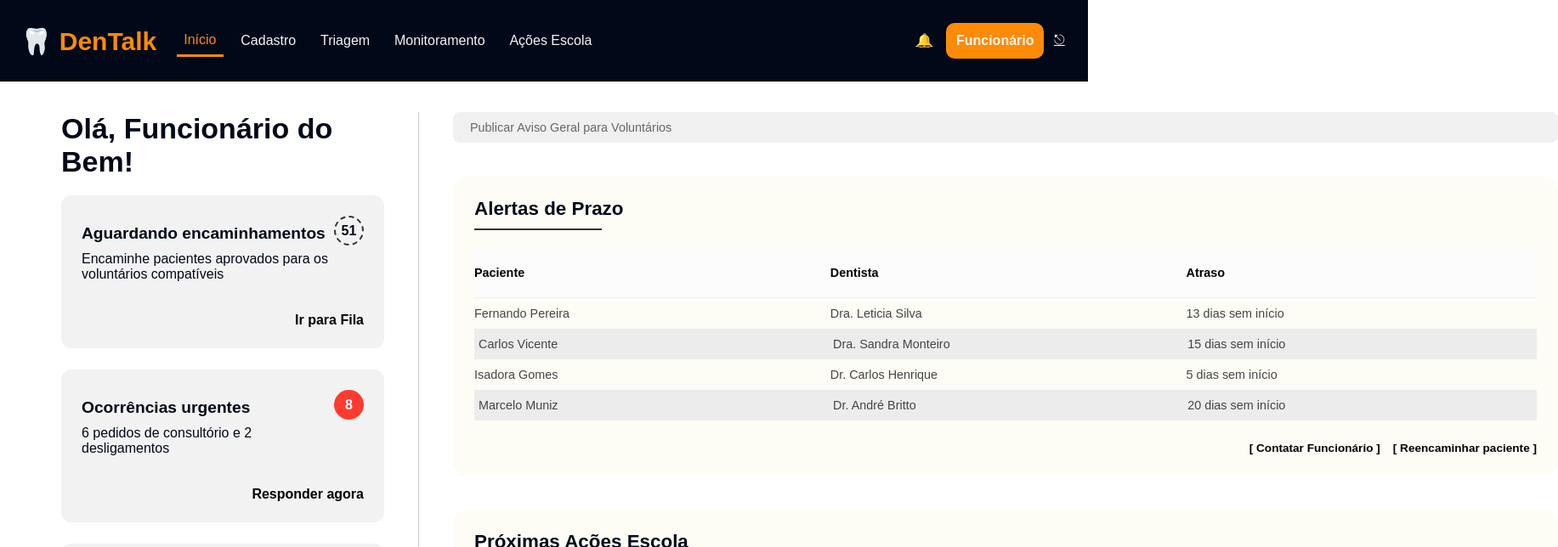
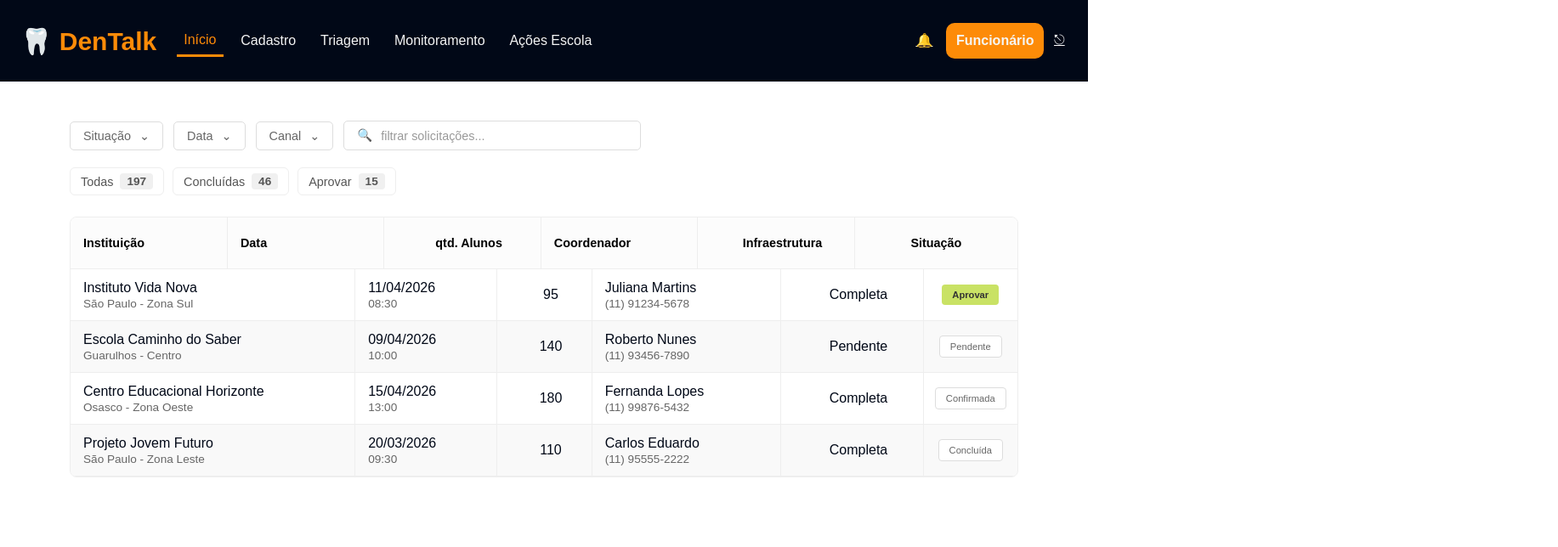
Before and after one commit to Moonnax/Dentalk, a React (Vite) app: page /acoesescolaf in a window 1280 px wide. Shown: the top 644 px of the page at 85% size, 1833 px wide, since content can reach past the window. Built offline with nearby package versions, Linux system fonts and the light colour scheme.

Commit message:
Pag FacoesEscola e estilizacao

```diff
--- a/src/App.tsx
+++ b/src/App.tsx
@@ -4,6 +4,7 @@ import Finicio from './pages/Funcionario/Finicio/Finicio'
 import Fcadastro from './pages/Funcionario/Fcadastro/Fcadastro'
 import Ftriagem from './pages/Funcionario/Ftriagem/Ftriagem'
 import Fmonitoramento from './pages/Funcionario/Fmonitoramento/Fmonitoramento'
+import FacoesEscola from './pages/Funcionario/FacoesEscola/FacoesEscola'
 
 function App() {
   return (
@@ -14,7 +15,7 @@ function App() {
         <Route path="/cadastrof" element={<Fcadastro />} />
         <Route path="/triagemf" element={<Ftriagem />} />
         <Route path="/monitoramento" element={<Fmonitoramento />} />
-        <Route path="/acoesescolaf" element={<Finicio />} />
+        <Route path="/acoesescolaf" element={<FacoesEscola />} />
       </Routes>
     </BrowserRouter>
   )
--- a/src/pages/Funcionario/FacoesEscola/FacoesEscola.css
+++ b/src/pages/Funcionario/FacoesEscola/FacoesEscola.css
@@ -19,7 +19,6 @@ main{
 }
 
 /* fim style */
-
 
 /* HEADER */
 header{
@@ -122,6 +121,169 @@ header{
 
 /* FIM header */
 
+
+.cadastro_container {
+    padding: 30px 50px;
+    background-color: #fff;
+    min-height: 70vh;
+}
+
+.filtros_cadastro {
+    display: flex;
+    justify-content: space-between;
+    margin-bottom: 20px;
+}
+
+.filtros_grupo { display: flex; gap: 12px; align-items: center; }
+
+.caixa_filtro, .simular_busca {
+    border: 1px solid #ddd;
+    padding: 8px 15px;
+    border-radius: 5px;
+    display: flex;
+    align-items: center;
+    gap: 10px;
+    font-size: 0.9rem;
+    color: #666;
+    background: white;
+}
+.simular_busca { width: 350px; color: #999; }
+
+.contagem_abas {
+    display: flex;
+    gap: 10px;
+    margin-bottom: 25px;
+}
+
+.aba {
+    border: 1px solid #eee;
+    padding: 6px 12px;
+    border-radius: 6px;
+    display: flex;
+    align-items: center;
+    gap: 8px;
+    font-size: 0.9rem;
+    color: #555;
+}
+
+.bolinha_numero {
+    padding: 2px 8px;
+    border-radius: 4px;
+    font-weight: bold;
+    font-size: 0.85rem;
+}
+.bolinha_numero.gray { background: #f0f0f0; }
+
+.lista_usuarios {
+    border: 1px solid #eee;
+    border-radius: 8px;
+    overflow: hidden;
+    width: 100%;
+}
+
+.linha_cabecalho, .linha_usuario {
+    display: flex;
+    padding: 0;
+    border-bottom: 1px solid #eee;
+    align-items: center;
+    min-height: 60px;
+}
+
+.linha_cabecalho {
+    background-color: #fcfcfc;
+    font-weight: bold;
+    color: #333;
+
+}
+.destaque { background-color: #f9f9f9; }
+
+
+.col-instituicao, .col-data, .col-alunos, .col-coordenador, .col-infra, .col-situacao {
+    height: 60px;
+    font-size: 1rem;
+    display: flex;
+    align-items: center;
+    padding-left: 15px;
+    font-size: 1rem;
+}
+
+.col-instituicao {
+    width: 30%;
+    justify-content: flex-start;
+    flex-direction: column;
+    align-items: flex-start;
+    justify-content: center;
+ }
+.col-data {
+    width: 15%;
+    border-left: 1px solid #eee;
+    justify-content: flex-start;
+    flex-direction: column;
+    align-items: flex-start;
+    justify-content: center;
+}
+.col-alunos {
+    width: 10%;
+    border-left: 1px solid #eee;
+    justify-content: center;
+}
+.col-coordenador {
+    width: 20%;
+    border-left: 1px solid #eee;
+    justify-content: flex-start;
+    flex-direction: column;
+    align-items: flex-start;
+    justify-content: center;
+ }
+.col-infra {
+    width: 15%;
+    border-left: 1px solid #eee;
+    justify-content: center;
+}
+.col-situacao {
+    width: 10%;
+    border-left: 1px solid #eee;
+    justify-content: center;
+    padding-right: 15px;
+}
+
+.col-instituicao, .col-data, .col-coordenador {
+    flex-direction: column;
+    justify-content: center;
+    align-items: flex-start;
+}
+
+.sub-info {
+    font-size: 0.85rem;
+    color: #666;
+    margin-top: 2px;
+}
+
+.col-alunos, .col-infra { display: flex; align-items: center; }
+
+.btn-aprovar {
+    background-color: #c9e265;
+    color: #333;
+    text-decoration: none;
+    font-size: 0.7rem;
+    padding: 6px 12px;
+    border-radius: 4px;
+    font-weight: bold;
+    white-space: nowrap;
+}
+
+.mini-caixa.gray {
+    border: 1px solid #ddd;
+    background-color: white;
+    color: #666;
+    font-size: 0.7rem;
+    padding: 6px 12px;
+    border-radius: 4px;
+    text-align: center;
+    white-space: nowrap;
+}
+
+
 /* footer */
 footer {
     background-color: #010817;
@@ -151,228 +313,3 @@ color: #fd8b08;
 text-decoration: none;
 }
 /* footer fim  */
-
-
-li {
-    color: #587beb;
-    text-decoration: none;
-}
-li:hover {
-    color: #fd8b08;
-}
-
-
-/* HOME */
-
-.dashboard_container {
-    display: flex;
-    padding: 20px 40px;
-}
-
-.coluna_esquerda {
-    width: 450px;
-    padding-right: 40px;
-
-}
-
-.coluna_esquerda h1 {
-    font-size: 34px;
-padding-bottom: 20px;
-}
-
-.card_funcionario {
-    background-color: #f2f2f2;
-    padding: 24px;
-    border-radius: 12px;
-    margin-bottom: 25px;
-    min-height: 180px;
-    min-width: 380px;
-    display: flex;
-    flex-direction: column;
-    justify-content: space-between;
-}
-
-.card_top {
-    display: flex;
-    justify-content: space-between;
-    align-items: flex-start;
-}
-
-.card_textos h2 {
-    margin: 10px 0;
-    font-size: 1.2rem;
-}
-
-.card_descricao p {
-    margin: 5px 0;
-    font-size: 0.9rem;
-    color: #555;
-}
-
-.badge_gray {
-    border: 2px dashed #333;
-    border-radius: 50%;
-    width: 35px;
-    height: 35px;
-    display: flex;
-    align-items: center;
-    justify-content: center;
-    font-weight: bold;
-    flex-shrink: 0;
-}
-.badge_red {
-    background-color: #ff3b30;
-    color: white;
-    border-radius: 50%;
-    width: 35px;
-    height: 35px;
-    display: flex;
-    align-items: center;
-    justify-content: center;
-    font-weight: bold;
-    flex-shrink: 0;
-}
-.badge_green {
-    background-color: #c9e265;
-    color: #333;
-    border-radius: 50%;
-    width: 35px;
-    height: 35px;
-    display: flex;
-    align-items: center;
-    justify-content: center;
-    font-weight: bold;
-    flex-shrink: 0;
-}
-
-.card_acao {
-    display: flex;
-    justify-content: flex-end;
-}
-
-.card_acao a{
-    text-decoration: none;
-    color: #000;
-
-}
-
-.card_acao a:hover{
-    color: gray;
-
-}
-
-.card_button_acao {
-    font-weight: 800;
-    cursor: pointer;
-    margin: 0;
-}
-
-
-
-/* parte da direita*/
-
-.coluna_direita {
-    padding-left: 40px;
-    border-left: 1px solid #ccc;
-    display: flex;
-    flex-direction: column;
-    gap: 40px;
-}
-
-.publicar_aviso {
-    background-color: #f0f0f0;
-    padding: 10px 20px;
-    border-radius: 8px;
-    width: 1300px;
-    color: #666;
-    font-size: 0.9rem;
-}
-
-.quadro_informativo {
-    background-color: #fdfdf5;
-    padding: 25px;
-    border-radius: 15px;
-    width: 1300px;
-}
-
-.quadro_header h3 {
-    margin: 0;
-    font-size: 1.4rem;
-}
-
-.quadro_header hr {
-    width: 50%;
-    border: 0;
-    border-top: 1px solid #333;
-    margin: 10px 0 20px 0;
-}
-
-
-.linha_destaque {
-    background-color: #ececec;
-}
-
-.quadro_acoes {
-    display: flex;
-    justify-content: flex-end;
-    gap: 15px;
-    margin-top: 25px;
-    font-weight: bold;
-    font-size: 0.85rem;
-}
-
-.quadro_acoes a{
-    text-decoration: none;
-    color: #000;
-
-}
-
-.quadro_acoes a:hover{
-    color: gray;
-
-}
-
-.tabela_dados {
-    display: flex;
-    flex-direction: column;
-    width: 100%;
-}
-
-.linha_separadora {
-    width: 150px;
-    border-bottom: 2px solid #333;
-    margin: 10px 0 20px 0;
-}
-
-
-.linha_cabecalho{
-    display: flex;
-    justify-content:space-between;
-    padding: 10px 0;
-}
-
-.linha_corpo {
-    display: flex;
-    justify-content:space-between;
-    padding: 10px 0;
-}
-
-
-.linha_cabecalho span {
-    width: 33%;
-    font-size: 0.9rem;
-    font-weight: bold;
-    color: #000;
-}
-
-.linha_corpo span {
-    width: 33%;
-    font-size: 0.9rem;
-    color: #444;
-}
-
-
-.linha_destaque {
-    background-color: #ececec;
-    padding-left: 5px;
-}
--- a/src/pages/Funcionario/FacoesEscola/FacoesEscola.tsx
+++ b/src/pages/Funcionario/FacoesEscola/FacoesEscola.tsx
@@ -0,0 +1,141 @@
+import HeaderFuncionario from "../../../components/HeaderFuncionario/HeaderFuncionario";
+import Footer from "../../../components/Footer/Footer";
+import "./FacoesEscola.css";
+
+function FacoesEscola() {
+  return (
+    <>
+      <HeaderFuncionario />
+
+      <main className="cadastro_container">
+        <section className="filtros_cadastro">
+          <div className="filtros_grupo">
+            <div className="caixa_filtro">
+              Situação <span>⌄</span>
+            </div>
+            <div className="caixa_filtro">
+              Data <span>⌄</span>
+            </div>
+            <div className="caixa_filtro">
+              Canal <span>⌄</span>
+            </div>
+
+            <div className="simular_busca">
+              🔍 <span>filtrar solicitações...</span>
+            </div>
+          </div>
+        </section>
+
+        <section className="contagem_abas">
+          <div className="aba">
+            Todas <span className="bolinha_numero gray">197</span>
+          </div>
+          <div className="aba">
+            Concluídas <span className="bolinha_numero gray">46</span>
+          </div>
+          <div className="aba">
+            Aprovar <span className="bolinha_numero gray">15</span>
+          </div>
+        </section>
+
+        <section className="lista_usuarios">
+          <div className="linha_cabecalho">
+            <span className="col-instituicao">Instituição</span>
+            <span className="col-data">Data</span>
+            <span className="col-alunos">qtd. Alunos</span>
+            <span className="col-coordenador">Coordenador</span>
+            <span className="col-infra">Infraestrutura</span>
+            <span className="col-situacao">Situação</span>
+          </div>
+
+          {/* LINHAS */}
+          <div className="linha_usuario">
+            <span className="col-instituicao">
+              Instituto Vida Nova
+              <span className="sub-info">São Paulo - Zona Sul</span>
+            </span>
+            <span className="col-data">
+              11/04/2026
+              <span className="sub-info">08:30</span>
+            </span>
+            <span className="col-alunos">95</span>
+            <span className="col-coordenador">
+              Juliana Martins
+              <span className="sub-info">(11) 91234-5678</span>
+            </span>
+            <span className="col-infra">Completa</span>
+            <div className="col-situacao">
+              <a href="#" className="btn-aprovar">Aprovar</a>
+            </div>
+          </div>
+
+          <div className="linha_usuario destaque">
+            <span className="col-instituicao">
+              Escola Caminho do Saber
+              <span className="sub-info">Guarulhos - Centro</span>
+            </span>
+            <span className="col-data">
+              09/04/2026
+              <span className="sub-info">10:00</span>
+            </span>
+            <span className="col-alunos">140</span>
+            <span className="col-coordenador">
+              Roberto Nunes
+              <span className="sub-info">(11) 93456-7890</span>
+            </span>
+            <span className="col-infra">Pendente</span>
+            <div className="col-situacao">
+              <div className="mini-caixa gray">Pendente</div>
+            </div>
+          </div>
+
+          <div className="linha_usuario">
+            <span className="col-instituicao">
+              Centro Educacional Horizonte
+              <span className="sub-info">Osasco - Zona Oeste</span>
+            </span>
+            <span className="col-data">
+              15/04/2026
+              <span className="sub-info">13:00</span>
+            </span>
+            <span className="col-alunos">180</span>
+            <span className="col-coordenador">
+              Fernanda Lopes
+              <span className="sub-info">(11) 99876-5432</span>
+            </span>
+            <span className="col-infra">Completa</span>
+            <div className="col-situacao">
+              <div className="mini-caixa gray">Confirmada</div>
+            </div>
+          </div>
+
+          <div className="linha_usuario destaque">
+            <span className="col-instituicao">
+              Projeto Jovem Futuro
+              <span className="sub-info">São Paulo - Zona Leste</span>
+            </span>
+            <span className="col-data">
+              20/03/2026
+              <span className="sub-info">09:30</span>
+            </span>
+            <span className="col-alunos">110</span>
+            <span className="col-coordenador">
+              Carlos Eduardo
+              <span className="sub-info">(11) 95555-2222</span>
+            </span>
+            <span className="col-infra">Completa</span>
+            <div className="col-situacao">
+              <div className="mini-caixa gray">Concluída</div>
+            </div>
+          </div>
+
+          {/* você pode continuar adicionando os outros itens igual */}
+        </section>
+      </main>
+
+      <Footer />
+    </>
+  );
+}
+
+export default FacoesEscola;
```
